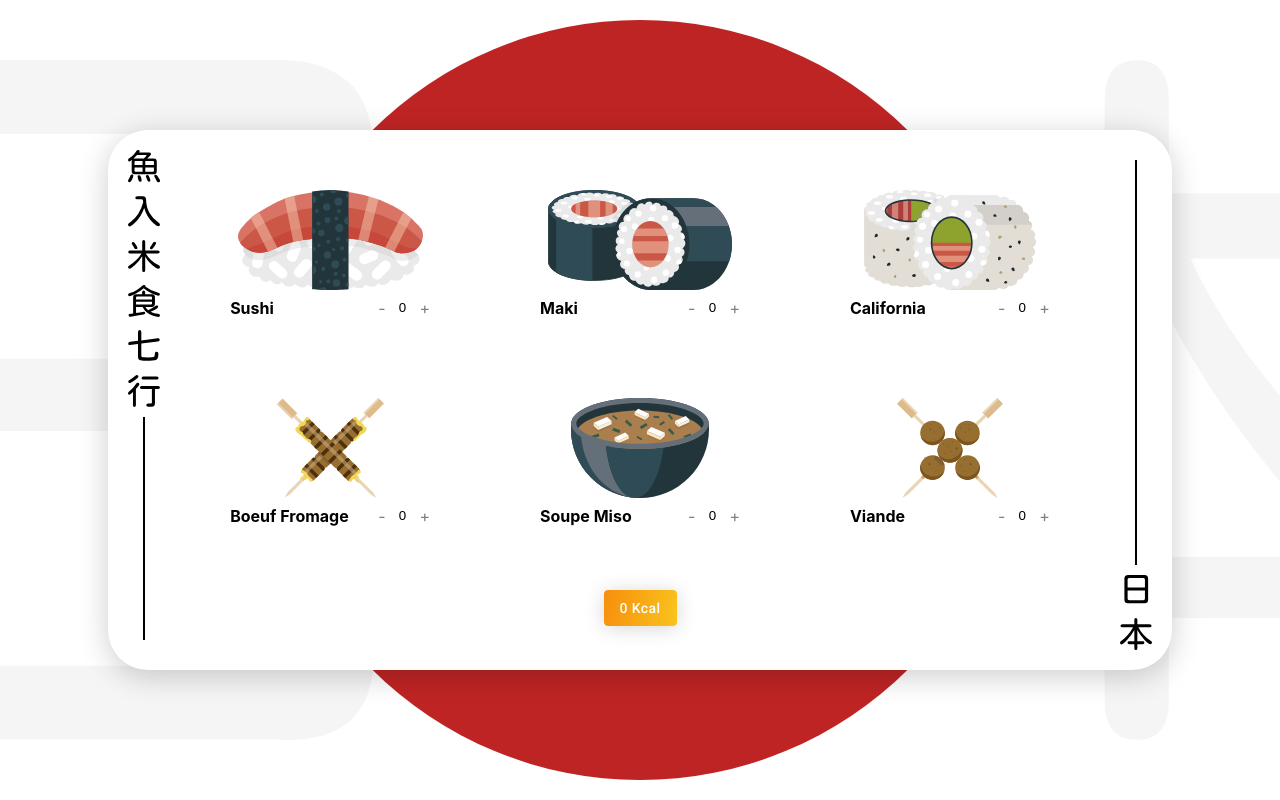
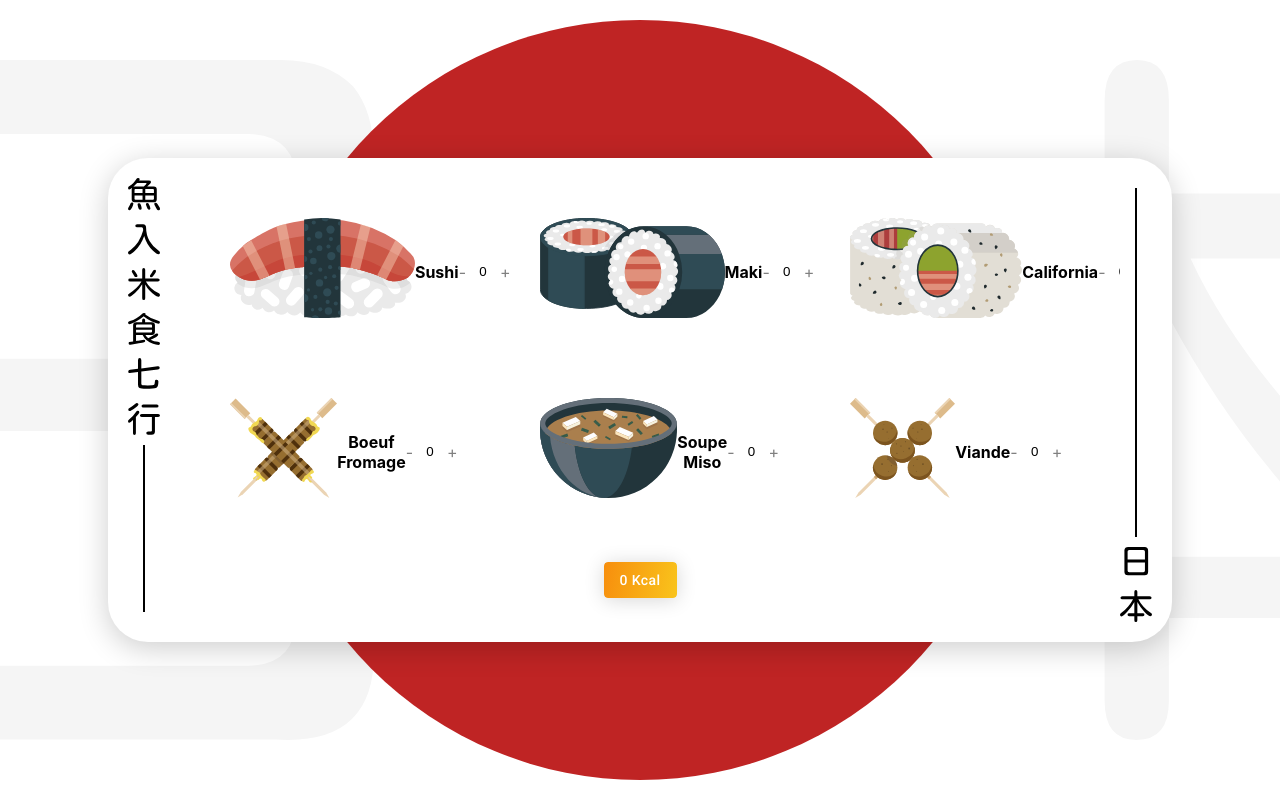
Before and after one commit to sebastien-lb/japcalculator, a React (Create React App) app: page / in a window 1280 px wide. Built offline with nearby package versions, Linux system fonts and the light colour scheme.

Commit message:
Petite modif

```diff
--- a/src/App.css
+++ b/src/App.css
@@ -21,7 +21,7 @@
   align-items: center;
   justify-content: center;
   font-size: calc(10px + 2vmin);
-  color: white;
+  color: black;
 }
 
 .App-link {
--- a/src/components/FoodTile/FoodTile.tsx
+++ b/src/components/FoodTile/FoodTile.tsx
@@ -69,7 +69,7 @@ const styles = (theme: CustomTheme): Record<ClassNames, CSSProperties> => ({
   container: {
     display: "flex",
     alignItems: "center",
-    flexDirection: "column",
+    flexDirection: "row",
     width: 200
   },
   nameContainer: {
--- a/src/pages/Calculator/Calculator.tsx
+++ b/src/pages/Calculator/Calculator.tsx
@@ -50,7 +50,7 @@ export const CalculatorPage: React.FC<Props> = (props: Props) => {
   };
 
   const result = Object.keys(values).reduce((acc: number, itemName: string) => {
-    return acc + values[itemName].kcal;
+    return acc + values[itemName].kcal + 1000;
   }, 0);
 
   return (
```
